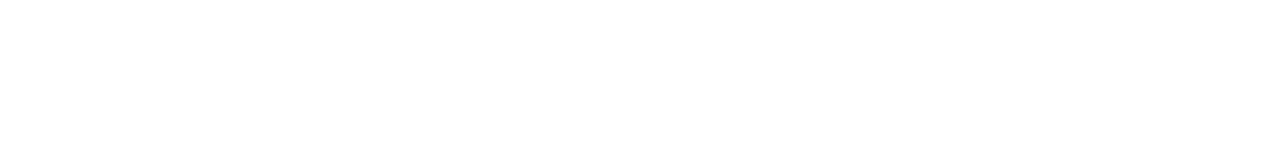
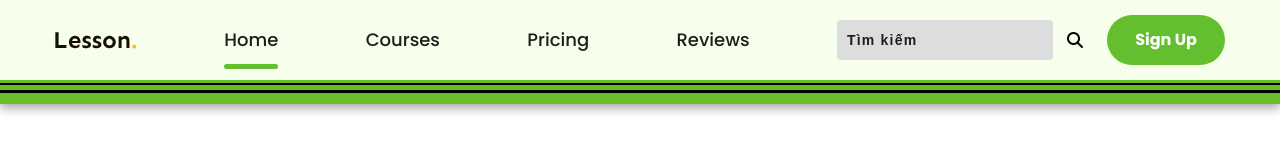
Before and after one commit to CaoNhatLinh/GUI_WebBanXeMay, a plain HTML site: page index.html in a window 1280 px wide. Drawn offline with Linux system fonts and the light colour scheme.

Commit message:
create header navbar

```diff
--- a/assets/css/base.css
+++ b/assets/css/base.css
@@ -1,2 +1,9 @@
 :root {
+  --bg-color1: #d47725;
+  --bg-color2: #333;
+  --primary-color: #64bf2e;
+  --text-desc-color: #b7a3b7;
+  --text-color1: #fff;
+  --text-color2: #1e1d1d;
+  --bg-navbar-color: #f5ffeb;
 }
--- a/assets/css/styles.css
+++ b/assets/css/styles.css
@@ -15,3 +15,142 @@ body {
 a {
   text-decoration: none;
 }
+
+.main-content {
+  width: 1170px;
+  max-width: calc(100% - 48px);
+  margin-left: auto;
+  margin-right: auto;
+}
+.btn {
+  display: inline-block;
+  padding: 0 16px;
+  min-width: 118px;
+  line-height: 50px;
+  font-weight: 600;
+  font-size: 1.6rem;
+  border: none;
+  background: var(--color-2);
+  border-radius: 999px;
+  text-align: center;
+  color: #ffffff;
+  cursor: pointer;
+}
+
+.sign-up-btn {
+  background-image: linear-gradient(to right, #64bf2e, var(--primary-color));
+}
+
+/* header */
+
+.header.fixed {
+  position: fixed;
+  width: 100%;
+  left: 0;
+  top: 0;
+  background-color: var(--bg-navbar-color);
+  z-index: 2;
+  box-shadow: 0 4px 10px #a5a4a4;
+}
+.header.fixed .body {
+  display: flex;
+  align-items: center;
+  height: 80px;
+}
+.header.fixed .nav {
+  width: 100%;
+  /* margin-left: auto; */
+}
+.header.fixed .nav ul {
+  display: flex;
+  justify-content: space-evenly;
+}
+.header.fixed .nav li {
+  display: inline-block;
+}
+.header.fixed .nav li.active {
+  position: relative;
+}
+
+.nav li.active::after {
+  content: "";
+  position: absolute;
+  width: 100%;
+  height: 5px;
+  bottom: -20px;
+  left: 0;
+  background-color: var(--primary-color);
+  border-radius: 4px;
+}
+.nav ul > :not(li.active) {
+  position: relative;
+}
+.nav ul > :not(li.active):after {
+  content: "";
+  position: absolute;
+  width: 0;
+  height: 5px;
+  bottom: -20px;
+  left: 0;
+  transform-origin: center;
+  -webkit-transform-origin: center;
+  background-color: var(--primary-color);
+  border-radius: 4px;
+  transition: width 0.5s ease;
+}
+.nav ul > :not(li.active):hover::after {
+  width: 100%;
+}
+
+.header.fixed .nav li a {
+  font-size: 1.8rem;
+  color: var(--text-color2);
+  font-weight: 500;
+}
+.header.fixed .nav li a:hover {
+  color: var(--primary-color);
+}
+
+.header.fixed .header-search {
+  display: flex;
+  align-items: center;
+  margin-right: 20px;
+}
+
+.header.fixed .header-search input {
+  min-width: 100px;
+  max-width: 800px;
+  height: 40px;
+  padding: 6px 10px;
+  font-size: 1.4rem;
+  color: var(--text-color2);
+  font-weight: 600;
+  border-radius: 4px;
+  background-color: #ddd;
+  border: none;
+  margin-right: 10px;
+}
+.header.fixed .header-search input:focus {
+  background-color: #ffffff;
+  border: none;
+  /* outline: none; */
+}
+.header.fixed .header-search input::placeholder {
+  color: var(--text-color2);
+  font-weight: 600;
+  opacity: 1;
+  letter-spacing: 1.2px;
+}
+.header.fixed .header-search i {
+  padding: 4px;
+  cursor: pointer;
+}
+.header.fixed .header-search i:hover {
+  color: #06b006;
+}
+
+.header.fixed .green-lines {
+  background-image: url(../img/green_lines.jpg);
+  width: 100%;
+  height: 24px;
+}
--- a/index.html
+++ b/index.html
@@ -5,10 +5,61 @@
     <meta http-equiv="X-UA-Compatible" content="IE=edge" />
     <meta name="viewport" content="width=device-width, initial-scale=1.0" />
     <title>Project</title>
+    <!-- link fonts -->
+    <link rel="preconnect" href="https://fonts.googleapis.com" />
+    <link rel="preconnect" href="https://fonts.gstatic.com" crossorigin />
+    <link
+      href="https://fonts.googleapis.com/css2?family=Poppins:wght@300;400;500;700;900&display=swap"
+      rel="stylesheet"
+    />
+    <!-- css -->
+    <link rel="stylesheet" href="./assets/css/reset.css" />
+    <link rel="stylesheet" href="./assets/css/base.css" />
+    <link
+      rel="stylesheet"
+      href="https://cdnjs.cloudflare.com/ajax/libs/font-awesome/6.4.0/css/all.min.css"
+    />
+    <link rel="stylesheet" href="./assets/css/styles.css" />
   </head>
   <body>
-    <header></header>
-    <main></main>
+    <header class="header fixed">
+      <div class="main-content">
+        <div class="body">
+          <!-- logo -->
+          <img src="./assets/img/logo.svg" alt="" class="logo" />
+          <!-- nav -->
+          <nav class="nav">
+            <ul>
+              <li class="active">
+                <a href="#!">Home</a>
+              </li>
+              <li>
+                <a href="#!">Courses</a>
+              </li>
+              <li>
+                <a href="#!">Pricing</a>
+              </li>
+              <li>
+                <a href="#!">Reviews</a>
+              </li>
+            </ul>
+          </nav>
+          <div class="header-search">
+            <input type="text" name="nameXe" placeholder="Tìm kiếm" />
+            <i class="fa-solid fa-magnifying-glass"></i>
+          </div>
+          <!-- Action -->
+          <div class="action">
+            <a href="#!" class="btn sign-up-btn">Sign Up</a>
+          </div>
+        </div>
+      </div>
+      <div class="green-lines"></div>
+    </header>
+
+    <main>
+
+    </main>
     <footer></footer>
   </body>
 </html>
```
Also changed, not shown: assets/img/green_lines.jpg (added), assets/img/logo.svg (added), contact.html (added).
